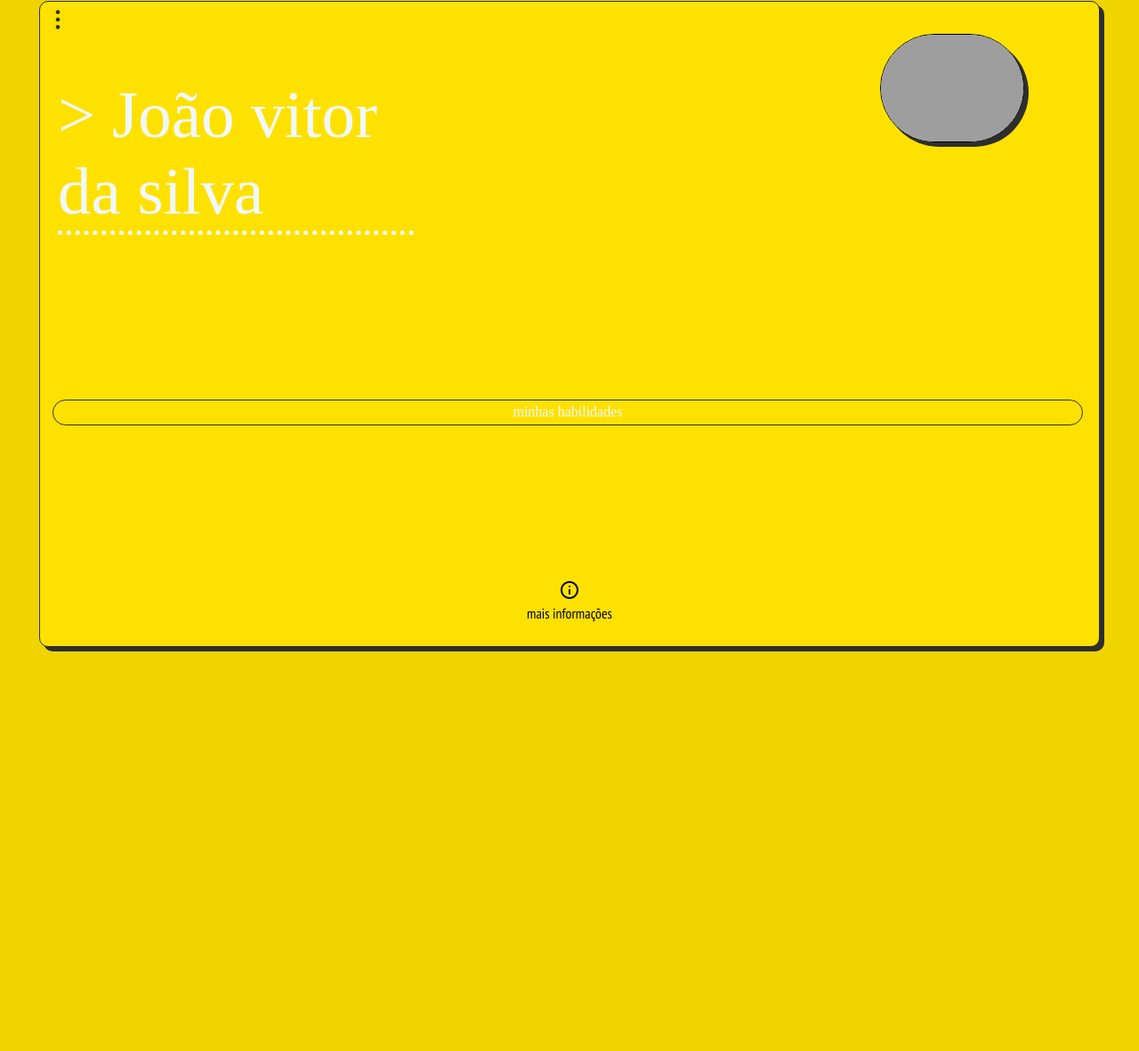
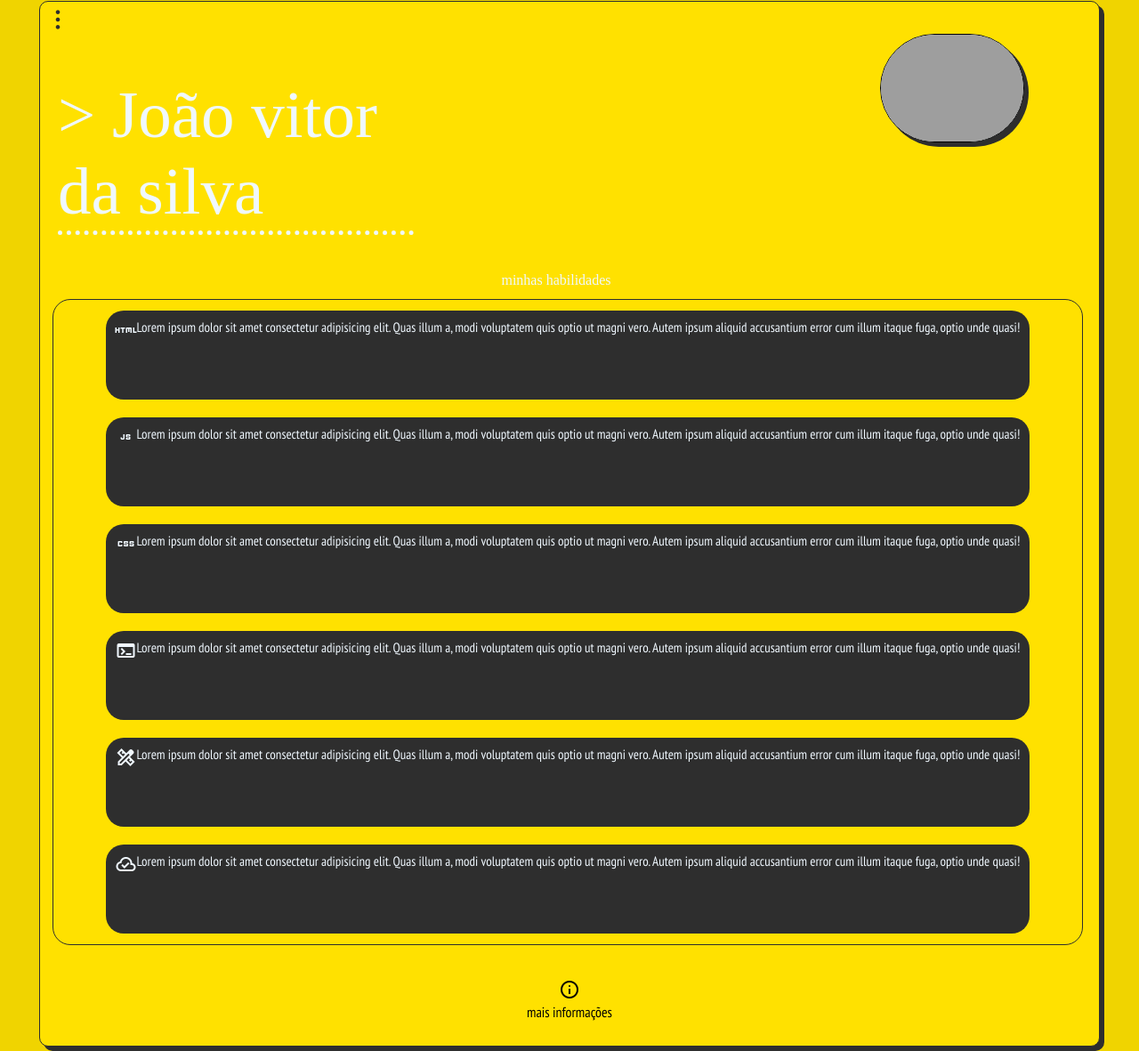
Before and after one commit to joaoSilva240/portifolio, a plain HTML site: page index.html in a window 1280 px wide. Shown: the part 43-1224 px from the top of the page at 89% size. Before the commit the page ends 800 px from the top, so only its background shows below. Drawn offline with nearby package versions, Linux system fonts and the light colour scheme; grey boxes are pictures that could not be loaded; a web font is replaced by a local one.

Commit message:
organização v4

```diff
--- a/assets/css/cssCelular.css
+++ b/assets/css/cssCelular.css
@@ -50,7 +50,7 @@
     .info{
         margin: 10px;
         padding:10px;
-        width: 30vw;
+        width: 150px;
         max-width:30vw;
         height: max-content;
         display: flex;
--- a/assets/css/cssGlobal.css
+++ b/assets/css/cssGlobal.css
@@ -18,7 +18,7 @@ ul{
     flex-wrap: wrap;
     justify-content: space-around;
 }
-ul button{
+#habilidades{
     color: aliceblue;
     background: none;
     border:none;
--- a/assets/css/cssPrincipal.css
+++ b/assets/css/cssPrincipal.css
@@ -45,10 +45,9 @@ header{
 
 
 }
+
+
 .info{
-    display: none;
-}
-.infoOp{
     margin: 10px;
     padding:10px;
     min-width: 150px;
@@ -65,7 +64,7 @@ header{
 }
 
 
-.infoOp:hover{
+.info:hover{
     color:rgb(46,46,46);
     transform: scale(1.01);
     margin: 1vh;
--- a/assets/js/jsMain.js
+++ b/assets/js/jsMain.js
@@ -1,7 +1,6 @@
 const button = document.getElementById('habilidades');
 const Info = document.getElementsByClassName("info")
 button.addEventListener('click', (e) => {
-    debugger
     const I=Info.button;
     console.log(Info);
 })
--- a/index.html
+++ b/index.html
@@ -61,11 +61,9 @@
         <header>
             > João vitor da silva
         </header>
-        <section id="carrossel">
+        <button id="habilidades">minhas habilidades</button>
             <ul >
-                <button id="habilidades">minhas habilidades</button>
-
-                <button class="info">
+                <ol class="info">
                     <section id="icon">
                         <span class="material-symbols-outlined">
                             html
@@ -76,8 +74,8 @@
                         Quas illum a, modi voluptatem quis optio ut magni vero.
                         Autem ipsum aliquid accusantium error cum illum itaque fuga, optio unde quasi!
                     </section>
-                </button>
-                <button class="info">
+                </ol>
+                <ol class="info">
                     <section id="icon">
                         <span class="material-symbols-outlined">
                             javascript
@@ -88,8 +86,8 @@
                         Quas illum a, modi voluptatem quis optio ut magni vero.
                         Autem ipsum aliquid accusantium error cum illum itaque fuga, optio unde quasi!
                     </section>
-                </button>
-                <button class="info">
+                </ol>
+                <ol class="info">
                     <section id="icon">
                         <span class="material-symbols-outlined">
                             css
@@ -100,8 +98,8 @@
                         Quas illum a, modi voluptatem quis optio ut magni vero.
                         Autem ipsum aliquid accusantium error cum illum itaque fuga, optio unde quasi!
                     </section>
-                </button>
-                <button class="info">
+                </ol>
+                <ol class="info">
                     <section id="icon">
                         <span class="material-symbols-outlined">
                             terminal
@@ -112,8 +110,8 @@
                         Quas illum a, modi voluptatem quis optio ut magni vero.
                         Autem ipsum aliquid accusantium error cum illum itaque fuga, optio unde quasi!
                     </section>
-                </button>
-                <button class="info">
+                </ol>
+                <ol class="info">
                     <section id="icon">
                         <span class="material-symbols-outlined">
                             design_services
@@ -124,8 +122,8 @@
                         Quas illum a, modi voluptatem quis optio ut magni vero.
                         Autem ipsum aliquid accusantium error cum illum itaque fuga, optio unde quasi!
                     </section>
-                </button>
-                <button class="info">
+                </ol>
+                <ol class="info">
                     <section id="icon">
                         <span class="material-symbols-outlined">
                             cloud_done
@@ -136,11 +134,9 @@
                         Quas illum a, modi voluptatem quis optio ut magni vero.
                         Autem ipsum aliquid accusantium error cum illum itaque fuga, optio unde quasi!
                     </section>
-                </button>
+                </ol>
 
             </ul>
-
-        </section>
         <footer>
             <span class="material-symbols-outlined">
                 info
```
